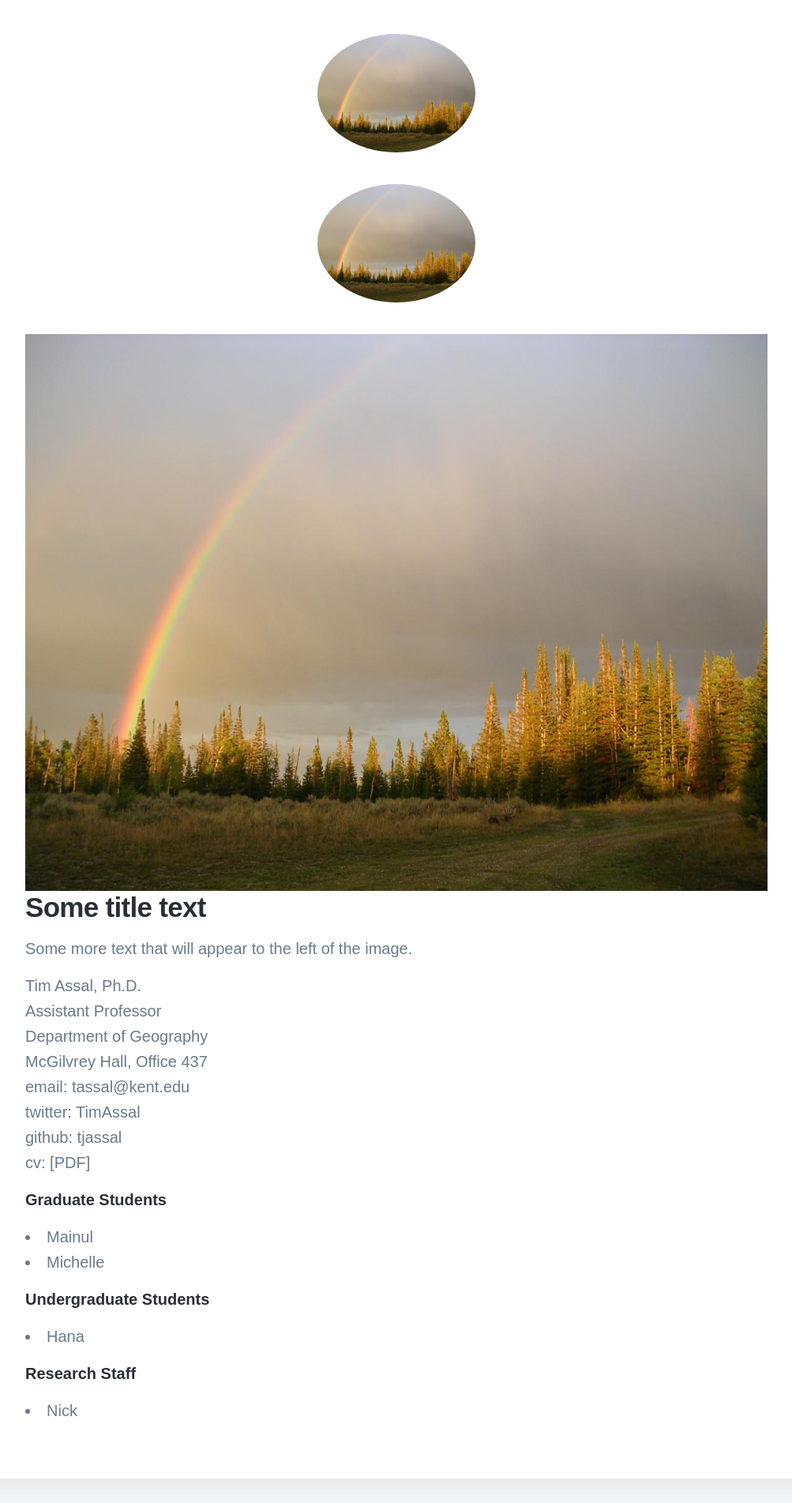
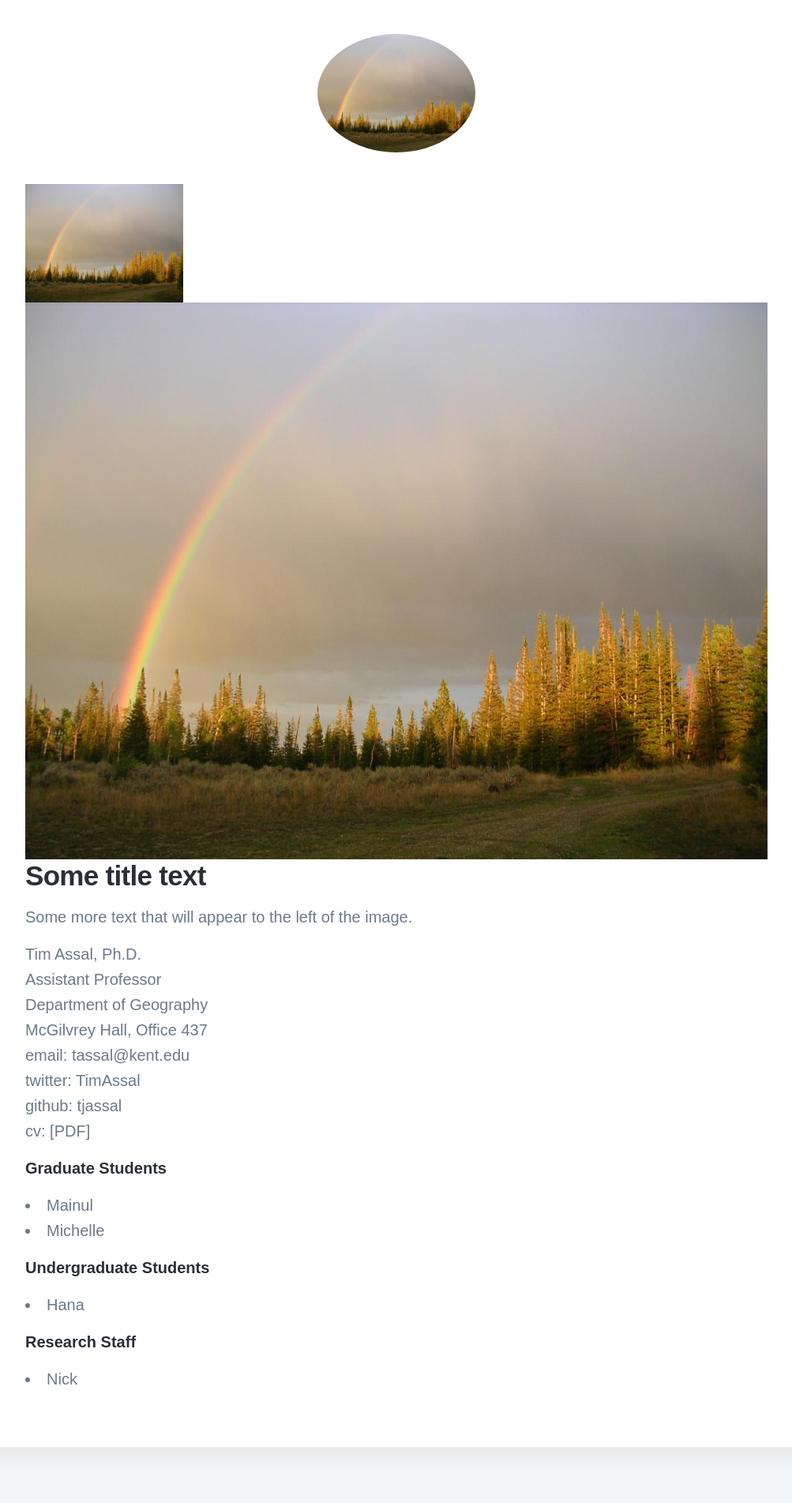
Before and after one commit to tjassal/tjassal.github.io, a Jekyll site: the page built from _pages/people.md, in a window 1280 px wide. Shown: the part 666-2569 px from the top of the page at 79% size, without its empty margins (138-1141 px from the left). Built offline with Jekyll 4.4.1, drawn with Linux system fonts in a browser that asks for light colours; nearby versions of some CDN libraries; some web fonts are replaced.

Commit message:
Update people.md

```diff
--- a/_pages/people.md
+++ b/_pages/people.md
@@ -11,12 +11,10 @@ featured_image: /images/banners/Bariloche_pano_crop_sm.jpg
 
 <img class="img-circle img-responsive img-center" src="/images/teampic/LM-rainbow.JPG" alt="" height="200" width="200" style="border-radius:50%">
 
-<img class="img-circle img-responsive img-left" src="/images/teampic/LM-rainbow.JPG" alt="" height="200" width="200" style="border-radius:50%">
+<img class="img-circle img-responsive img-left" src="/images/teampic/LM-rainbow.JPG" alt="" height="200" width="200" style="float: left; margin-right: 1em;">
 
 
 {% include module.html image_path="images/teampic/LM-rainbow.JPG" title="Some title text" description="Some more text that will appear to the left of the image." %}
-
-
 
 Tim Assal, Ph.D.
 Assistant Professor
```
